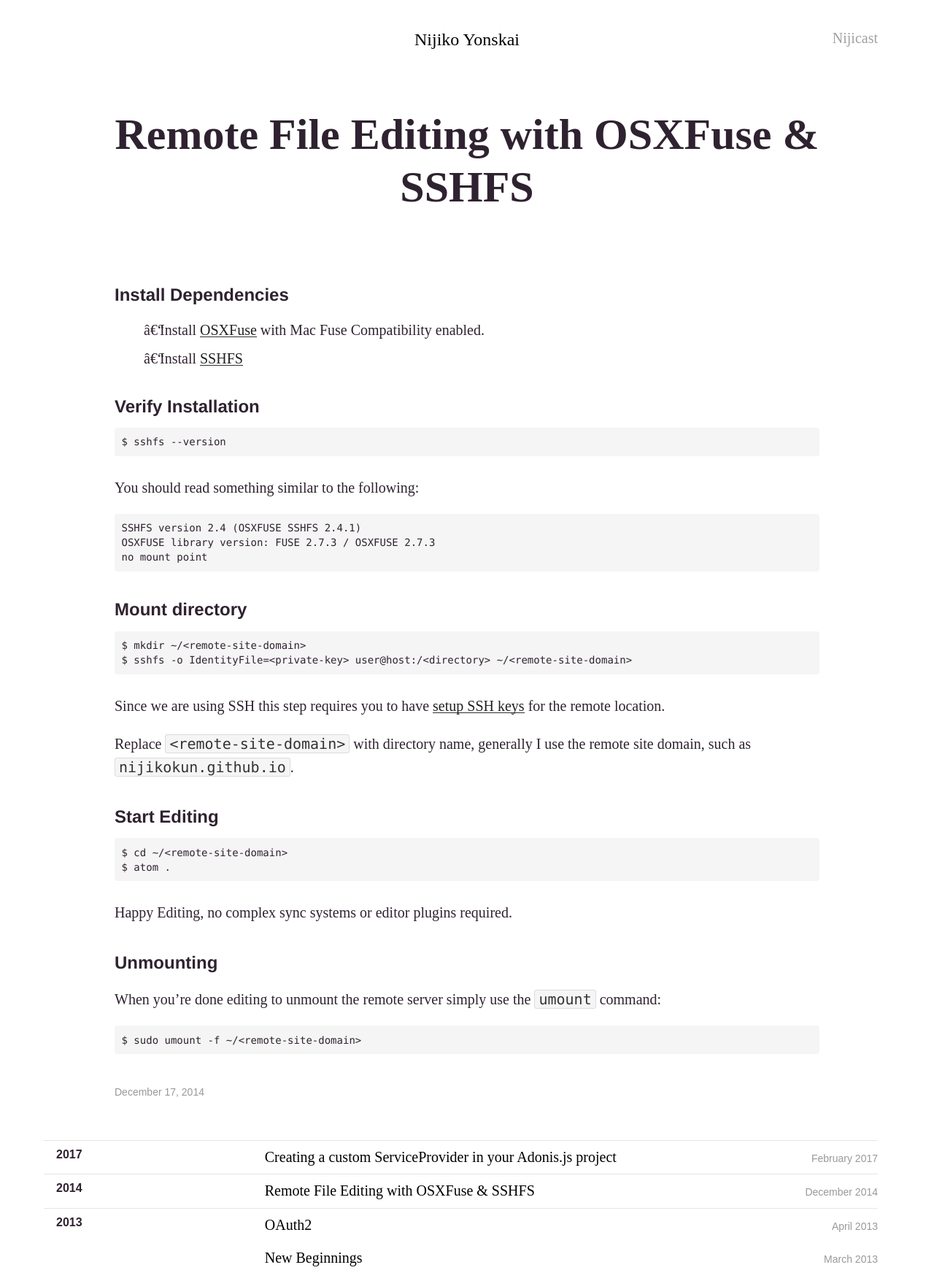
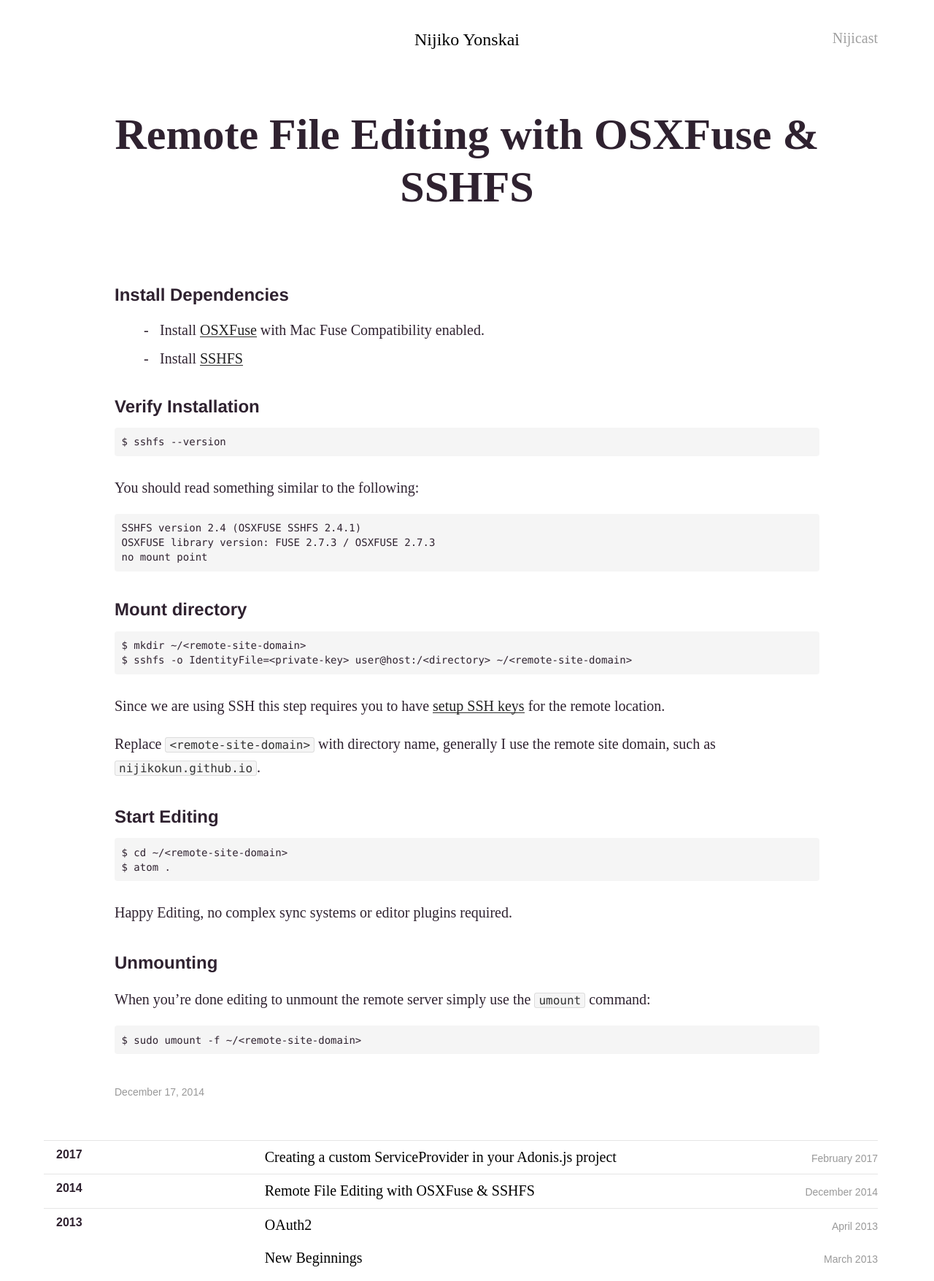
Before and after one commit to nijikokun/nijikokun.github.io, a Jekyll site: the page built from _posts/2014-12-17-Remote-File-Editing-with-OSXFuse-and-SSHFS.md, in a window 1280 px wide. Shown: the whole page at 73% size. Built offline with Jekyll 4.4.1, drawn with Linux system fonts in a browser that asks for light colours; some web fonts are replaced; Markdown is read by kramdown in place of the engine named in the settings.

Commit message:
:nail_care: Fix list character & code size

```diff
--- a/assets/css/base.css
+++ b/assets/css/base.css
@@ -437,7 +437,7 @@ th {
 }
 
 .article ul>li:before {
-  content: "â€“";
+  content: "-";
   position: absolute;
   margin-left: -1.1em
 }
@@ -502,6 +502,10 @@ th {
   background-color: transparent;
   padding: 0;
   border: 0
+}
+
+.article p code {
+  font-size: 16px;
 }
 
 .article-full-container {
```
